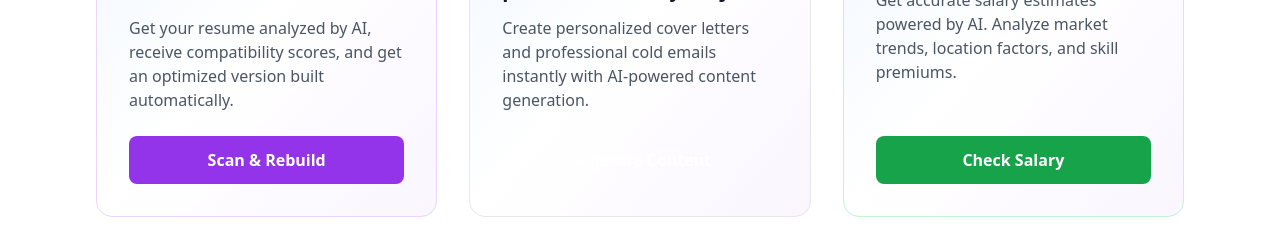
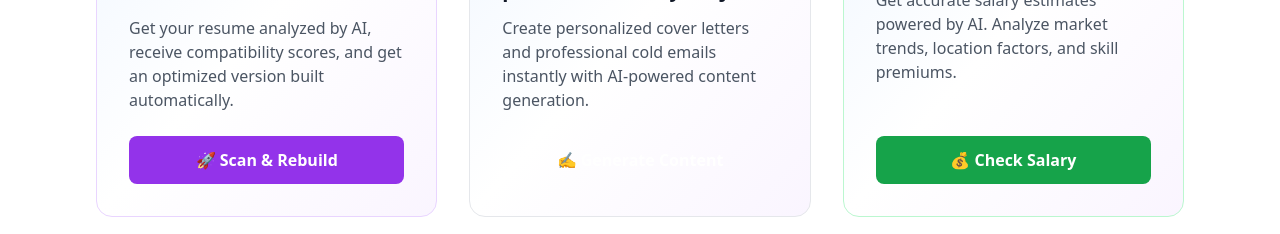
Before and after one commit to vinay2700/Fresherhub_2025, a React (Vite) app: page / in a window 1280 px wide. Shown: the part 880-1114 px from the top of the page. Built offline with nearby package versions, Linux system fonts and the light colour scheme; no server answers; the database is empty.

Commit message:
Updated Homepage.tsx

```diff
--- a/src/components/Homepage.tsx
+++ b/src/components/Homepage.tsx
@@ -160,7 +160,7 @@ const Homepage: React.FC<HomepageProps> = ({ onNavigate }) => {
                 title: 'Scan your resume for ATS — rebuild it instantly with AI',
                 description: 'Get your resume analyzed by AI, receive compatibility scores, and get an optimized version built automatically.',
                 color: 'purple',
-                buttonText: 'Scan & Rebuild',
+                buttonText: '🚀 Scan & Rebuild',
                 onClick: () => onNavigate('ats')
               },
               {
@@ -168,7 +168,7 @@ const Homepage: React.FC<HomepageProps> = ({ onNavigate }) => {
                 title: 'Write cover letter & cold email in seconds, personalized for your job',
                 description: 'Create personalized cover letters and professional cold emails instantly with AI-powered content generation.',
                 color: 'indigo',
-                buttonText: 'Generate Content',
+                buttonText: '✍️ Generate Content',
                 onClick: () => onNavigate('cover')
               },
               {
@@ -176,7 +176,7 @@ const Homepage: React.FC<HomepageProps> = ({ onNavigate }) => {
                 title: "Check your fresher salary — see what you're worth",
                 description: 'Get accurate salary estimates powered by AI. Analyze market trends, location factors, and skill premiums.',
                 color: 'green',
-                buttonText: 'Check Salary',
+                buttonText: '💰 Check Salary',
                 onClick: () => onNavigate('salary')
               }
             ].map(({ icon, title, description, color, buttonText, onClick }, idx) => (
```
